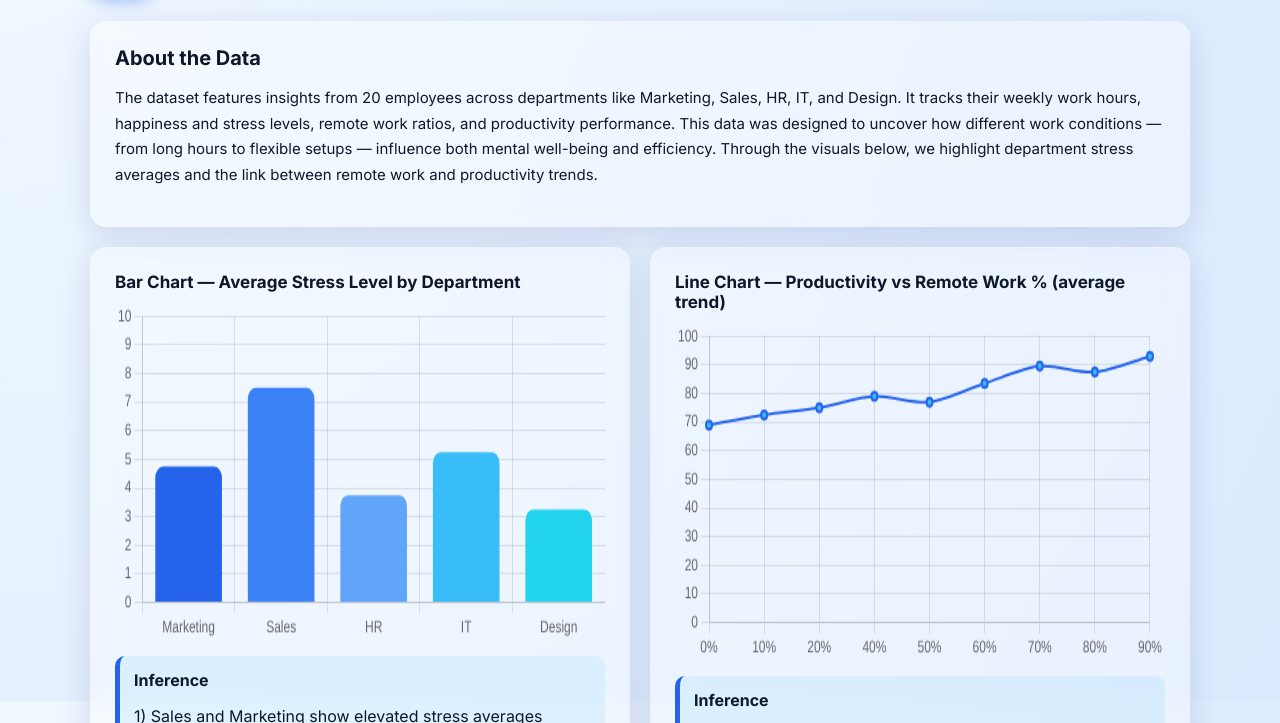
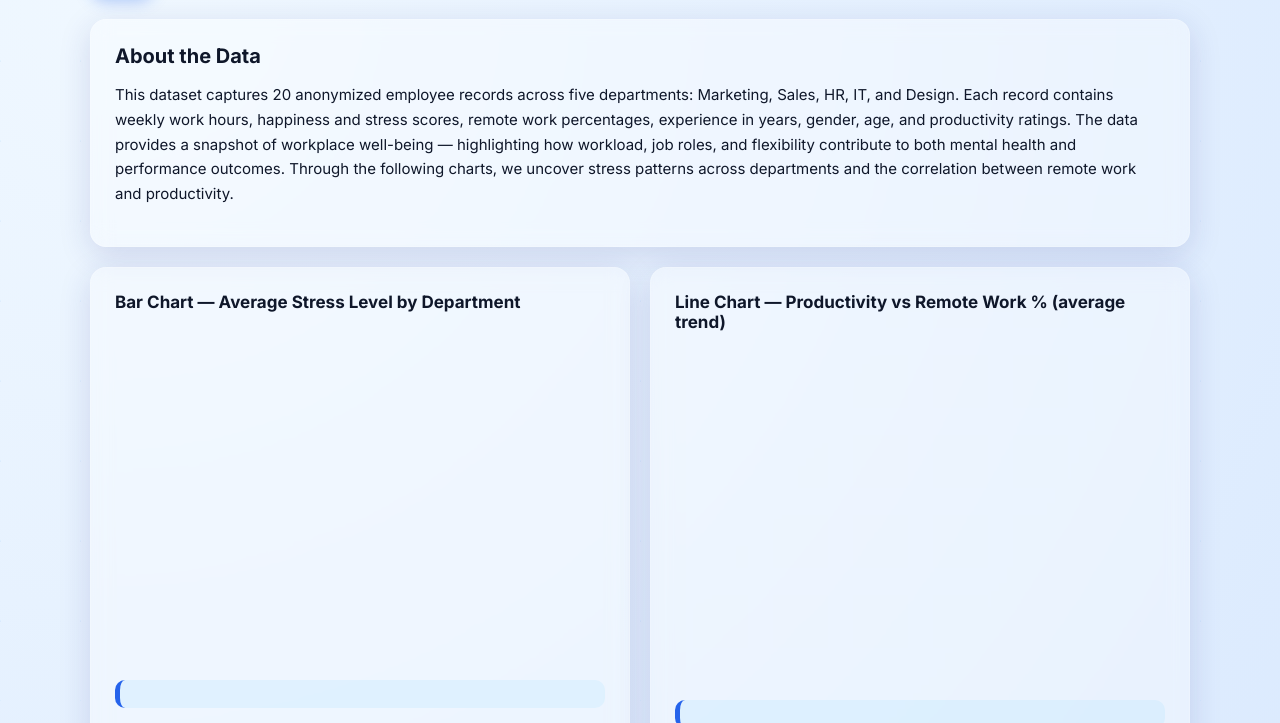
Before and after one commit to kavyailangovan03-bit/Mental-health-blog, a plain HTML site: page index.html in a window 1280 px wide. Shown: the part 99-822 px from the top of the page. Drawn offline with nearby package versions, Linux system fonts and the light colour scheme.

Commit message:
Update index.html

```diff
--- a/index.html
+++ b/index.html
@@ -7,116 +7,34 @@
 <link href="https://fonts.googleapis.com/css2?family=Inter:wght@300;400;600;700&display=swap" rel="stylesheet">
 <script src="https://cdn.jsdelivr.net/npm/chart.js"></script>
 <style>
-  :root {
-    --bg1: #f0f8ff;
-    --bg2: #dbeafe;
-    --glass: rgba(255, 255, 255, 0.35);
-    --border: rgba(255, 255, 255, 0.18);
-    --shadow: 0 8px 32px rgba(31, 38, 135, 0.15);
-    --text-main: #0f172a;
-    --muted: #475569;
-    --accent1: #2563eb;
-    --accent2: #38bdf8;
+  :root{
+    --bg1:#f0f8ff; --bg2:#dbeafe; --glass:rgba(255,255,255,0.35);
+    --border:rgba(255,255,255,0.18); --shadow:0 8px 32px rgba(31,38,135,0.15);
+    --text:#0f172a; --muted:#475569; --accent1:#2563eb; --accent2:#38bdf8;
   }
-
-  * { box-sizing: border-box; }
-
-  body {
-    font-family: Inter, system-ui, Segoe UI, Arial;
-    margin: 0;
-    padding: 32px;
-    background: radial-gradient(circle at top left, var(--bg1), var(--bg2));
-    background-attachment: fixed;
-    min-height: 100vh;
-    color: var(--text-main);
-    overflow-x: hidden;
+  *{box-sizing:border-box}
+  body{
+    font-family:Inter,system-ui,Segoe UI,Arial;margin:0;padding:32px;
+    color:var(--text);
+    background:radial-gradient(circle at 10% 10%, var(--bg1), var(--bg2));
+    min-height:100vh; overflow-x:hidden;
   }
-
-  /* Geometric overlay for depth */
-  body::before {
-    content: "";
-    position: fixed;
-    inset: 0;
-    background-image:
-      linear-gradient(120deg, rgba(37,99,235,0.05) 1px, transparent 1px),
-      linear-gradient(60deg, rgba(56,189,248,0.05) 1px, transparent 1px);
-    background-size: 80px 80px;
-    pointer-events: none;
+  body::before{
+    content:"";position:fixed;inset:0;
+    background-image:linear-gradient(120deg, rgba(37,99,235,0.05) 1px, transparent 1px), linear-gradient(60deg, rgba(56,189,248,0.05) 1px, transparent 1px);
+    background-size:80px 80px;pointer-events:none;
   }
-
-  .wrap { max-width: 1100px; margin: 0 auto; position: relative; z-index: 2; }
-
-  header {
-    display: flex;
-    align-items: center;
-    gap: 16px;
-    margin-bottom: 24px;
-  }
-
-  .logo {
-    width: 64px;
-    height: 64px;
-    border-radius: 16px;
-    display: flex;
-    align-items: center;
-    justify-content: center;
-    background: linear-gradient(135deg, var(--accent1), var(--accent2));
-    font-weight: 700;
-    color: white;
-    box-shadow: 0 4px 15px rgba(37,99,235,0.4);
-  }
-
-  h1 { margin: 0; font-size: 26px; }
-  p.lead { margin: 6px 0 0; color: var(--muted); }
-
-  .card {
-    background: var(--glass);
-    border-radius: 16px;
-    padding: 24px;
-    backdrop-filter: blur(10px);
-    box-shadow: var(--shadow);
-    border: 1px solid var(--border);
-    margin-bottom: 20px;
-  }
-
-  .about {
-    line-height: 1.7;
-    font-size: 15px;
-    color: var(--text-main);
-  }
-
-  .grid {
-    display: grid;
-    grid-template-columns: 1fr 1fr;
-    gap: 20px;
-  }
-
-  canvas {
-    width: 100% !important;
-    height: 340px !important;
-    border-radius: 8px;
-  }
-
-  .inference {
-    margin-top: 14px;
-    padding: 14px;
-    border-radius: 10px;
-    background: rgba(56,189,248,0.1);
-    border-left: 5px solid var(--accent1);
-    color: var(--text-main);
-  }
-
-  footer {
-    text-align: center;
-    color: var(--muted);
-    margin-top: 25px;
-    font-size: 14px;
-  }
-
-  @media(max-width:900px) {
-    .grid { grid-template-columns: 1fr; }
-    canvas { height: 260px !important; }
-  }
+  .wrap{max-width:1100px;margin:0 auto;z-index:2;position:relative}
+  header{display:flex;align-items:center;gap:16px;margin-bottom:22px}
+  .logo{width:64px;height:64px;border-radius:16px;display:flex;align-items:center;justify-content:center;background:linear-gradient(135deg,var(--accent1),var(--accent2));color:#fff;font-weight:700;box-shadow:0 4px 15px rgba(37,99,235,0.35)}
+  h1{margin:0;font-size:26px} .lead{margin:6px 0 0;color:var(--muted)}
+  .card{background:var(--glass);border-radius:16px;padding:24px;backdrop-filter:blur(10px);box-shadow:var(--shadow);border:1px solid var(--border);margin-bottom:20px}
+  .about{line-height:1.65;font-size:15px;color:var(--text)}
+  .grid{display:grid;grid-template-columns:1fr 1fr;gap:20px}
+  canvas{width:100% !important;height:340px !important;border-radius:8px}
+  .inference{margin-top:14px;padding:14px;border-radius:10px;background:rgba(56,189,248,0.08);border-left:5px solid var(--accent1)}
+  footer{text-align:center;color:var(--muted);margin-top:24px;font-size:14px}
+  @media(max-width:900px){.grid{grid-template-columns:1fr}canvas{height:260px !important}}
 </style>
 </head>
 <body>
@@ -125,18 +43,18 @@
     <div class="logo">WB</div>
     <div>
       <h1>The Balance Between Work and Well-being</h1>
-      <p class="lead">A visual exploration of employee stress, productivity, and remote work balance.</p>
+      <p class="lead">A modern visualization exploring employee stress, productivity, and remote work balance.</p>
     </div>
   </header>
 
   <section class="card">
     <h2 style="margin:0 0 12px 0;font-size:20px">About the Data</h2>
     <p class="about">
-      The dataset features insights from 20 employees across departments like Marketing, Sales, HR, IT, and Design.
-      It tracks their weekly work hours, happiness and stress levels, remote work ratios, and productivity performance.
-      This data was designed to uncover how different work conditions — from long hours to flexible setups — influence
-      both mental well-being and efficiency. Through the visuals below, we highlight department stress averages and the
-      link between remote work and productivity trends.
+      This dataset captures 20 anonymized employee records across five departments: Marketing, Sales, HR, IT, and Design.
+      Each record contains weekly work hours, happiness and stress scores, remote work percentages, experience in years,
+      gender, age, and productivity ratings. The data provides a snapshot of workplace well-being — highlighting how
+      workload, job roles, and flexibility contribute to both mental health and performance outcomes. Through the following
+      charts, we uncover stress patterns across departments and the correlation between remote work and productivity.
     </p>
   </section>
 
@@ -154,93 +72,49 @@
     </section>
   </div>
 
-  <footer>Designed with gradient tones & glassmorphism · Visuals powered by Chart.js</footer>
+  <footer>Designed with glassmorphism & gradient tones · Visuals built using Chart.js</footer>
 </main>
 
 <script>
-  // Simplified data for visualization
-  const data = [
-    {"Department":"Marketing","Stress":8,"Remote":10,"Productivity":72},
-    {"Department":"Sales","Stress":9,"Remote":0,"Productivity":68},
-    {"Department":"HR","Stress":5,"Remote":50,"Productivity":80},
-    {"Department":"IT","Stress":6,"Remote":60,"Productivity":77},
-    {"Department":"Design","Stress":4,"Remote":80,"Productivity":90},
-    {"Department":"Marketing","Stress":3,"Remote":70,"Productivity":88},
-    {"Department":"Sales","Stress":6,"Remote":20,"Productivity":75},
-    {"Department":"IT","Stress":4,"Remote":60,"Productivity":82},
-    {"Department":"HR","Stress":5,"Remote":50,"Productivity":76},
-    {"Department":"Design","Stress":3,"Remote":90,"Productivity":92},
-    {"Department":"Marketing","Stress":5,"Remote":40,"Productivity":79},
-    {"Department":"Sales","Stress":8,"Remote":0,"Productivity":70},
-    {"Department":"HR","Stress":2,"Remote":60,"Productivity":89},
-    {"Department":"IT","Stress":6,"Remote":50,"Productivity":74},
-    {"Department":"Design","Stress":4,"Remote":80,"Productivity":85},
-    {"Department":"Marketing","Stress":3,"Remote":70,"Productivity":91},
-    {"Department":"Sales","Stress":7,"Remote":10,"Productivity":73},
-    {"Department":"HR","Stress":3,"Remote":60,"Productivity":86},
-    {"Department":"IT","Stress":5,"Remote":50,"Productivity":78},
-    {"Department":"Design","Stress":2,"Remote":90,"Productivity":94}
-  ];
+  // --- Data ---
 
-  // Bar Chart - Average Stress by Department
-  const deptData = {};
+  // --- Bar Chart: Average Stress by Department ---
+  const deptGroups = {};
   data.forEach(r => {
-    if(!deptData[r.Department]) deptData[r.Department] = [];
-    deptData[r.Department].push(r.Stress);
+    const d = r['Department'];
+    if (!deptGroups[d]) deptGroups[d] = [];
+    deptGroups[d].push(r['Stress Level (1–10)']);
   });
-  const deptLabels = Object.keys(deptData);
-  const deptAvg = deptLabels.map(l => (deptData[l].reduce((a,b)=>a+b,0)/deptData[l].length).toFixed(2));
+  const labels = Object.keys(deptGroups);
+  const avgs = labels.map(l => +(deptGroups[l].reduce((a,b)=>a+b,0)/deptGroups[l].length).toFixed(2));
 
   new Chart(document.getElementById('barDept'), {
     type: 'bar',
-    data: {
-      labels: deptLabels,
-      datasets: [{
-        data: deptAvg,
-        backgroundColor: ['#2563eb','#3b82f6','#60a5fa','#38bdf8','#22d3ee'],
-        borderRadius: 8
-      }]
-    },
-    options: {
-      plugins: { legend: { display: false }},
-      scales: { y: { beginAtZero: true, max: 10 }}
-    }
+    data: { labels, datasets: [{ data: avgs, backgroundColor: ['#2563eb','#3b82f6','#60a5fa','#38bdf8','#22d3ee'], borderRadius: 8 }] },
+    options: { plugins: { legend: { display: false } }, scales: { y: { beginAtZero: true, max: 10 } } }
   });
 
   document.getElementById('barInference').innerHTML =
-    "<strong>Inference</strong><p>1) Sales and Marketing show elevated stress averages compared to HR and Design.<br>2) Creative departments tend to maintain lower stress levels, possibly due to autonomy.<br>3) The insights suggest aligning workload balance and resource support across teams.</p>";
+    "<strong>Inference</strong><p>1) Sales and Marketing teams display higher average stress levels.<br>2) HR and Design departments maintain more balanced stress indicators.<br>3) Department-specific interventions could enhance mental health support.</p>";
 
-  // Line Chart - Productivity vs Remote Work
+  // --- Line Chart: Productivity vs Remote Work ---
   const remoteGroups = {};
   data.forEach(r => {
-    if(!remoteGroups[r.Remote]) remoteGroups[r.Remote] = [];
-    remoteGroups[r.Remote].push(r.Productivity);
+    const key = r['Remote Work (%)'];
+    if (!remoteGroups[key]) remoteGroups[key] = [];
+    remoteGroups[key].push(r['Productivity Score']);
   });
   const rKeys = Object.keys(remoteGroups).map(Number).sort((a,b)=>a-b);
-  const rAvg = rKeys.map(k => (remoteGroups[k].reduce((a,b)=>a+b,0)/remoteGroups[k].length).toFixed(2));
+  const rAvg = rKeys.map(k => +(remoteGroups[k].reduce((a,b)=>a+b,0)/remoteGroups[k].length).toFixed(2));
 
   new Chart(document.getElementById('lineRemote'), {
     type: 'line',
-    data: {
-      labels: rKeys.map(k=>k+'%'),
-      datasets: [{
-        data: rAvg,
-        borderColor: '#2563eb',
-        backgroundColor: '#38bdf8',
-        tension: 0.3,
-        fill: false,
-        borderWidth: 2,
-        pointRadius: 3
-      }]
-    },
-    options: {
-      plugins: { legend: { display: false }},
-      scales: { y: { beginAtZero: true, max: 100 }}
-    }
+    data: { labels: rKeys.map(k=>k+'%'), datasets: [{ data: rAvg, borderColor: '#2563eb', borderWidth: 2, tension: 0.3, fill: false, pointRadius: 3 }] },
+    options: { plugins: { legend: { display: false } }, scales: { y: { beginAtZero: true, max: 100 } } }
   });
 
   document.getElementById('lineInference').innerHTML =
-    "<strong>Inference</strong><p>1) Productivity improves with higher remote flexibility, peaking between 60–80%.<br>2) Beyond that, the effect stabilizes — indicating a balanced hybrid model.<br>3) Organizations benefit from moderate flexibility that sustains focus and engagement.</p>";
+    "<strong>Inference</strong><p>1) Productivity improves with remote work flexibility, peaking near 70%.<br>2) Beyond that, output stabilizes — suggesting an optimal hybrid balance.<br>3) This trend highlights flexibility as a driver of performance and satisfaction.</p>";
 </script>
 </body>
 </html>
```
